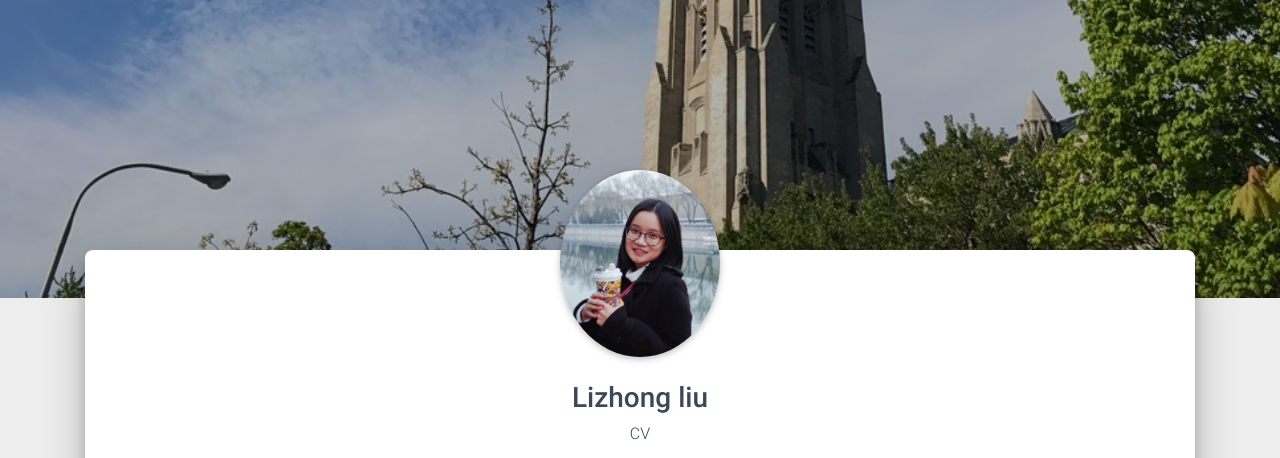
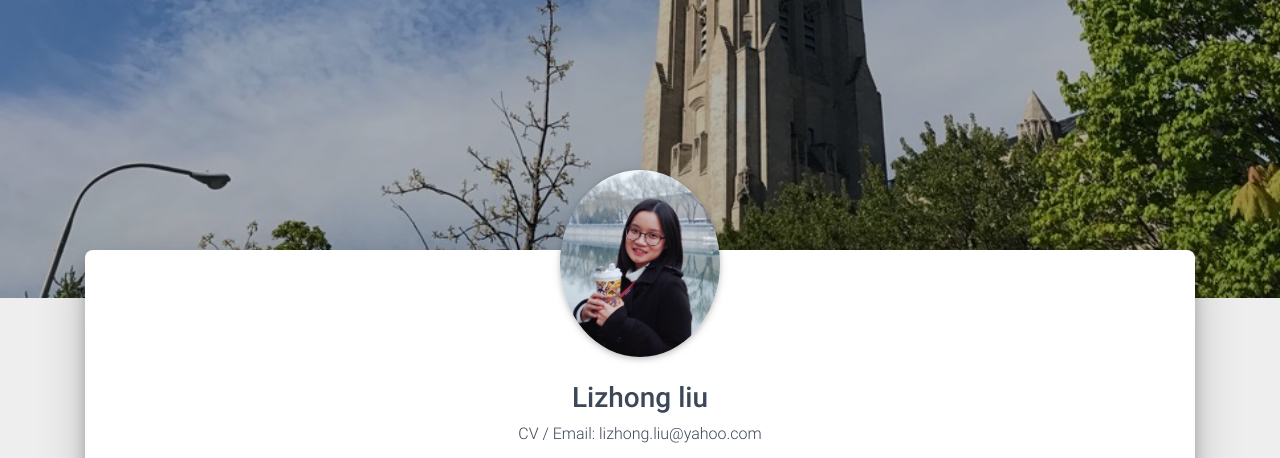
Before and after one commit to Yanqiang-Qin/Lizhong-Liu.github.io, a plain HTML site: page about/index.html in a window 1280 px wide. Shown: the part 342-800 px from the top of the page. Drawn offline with Linux system fonts and the light colour scheme; a small style sheet from the web is missing.

Commit message:
new attemps

```diff
--- a/about/index.html
+++ b/about/index.html
@@ -127,7 +127,7 @@
 
 <div class="text-center">
   <p class="h3">Lizhong liu</p>
-  <p><a href="" rel="nofollow noopener">CV</a></p>
+  <p><a href="" rel="nofollow noopener">CV</a> / Email: lizhong.liu@yahoo.com</p>
 
     <a href="https://github.com/Lizhong-Liu" class="h4"><i class="fab fa-github" aria-hidden="true"></i></a>
     &nbsp;&nbsp;
```
